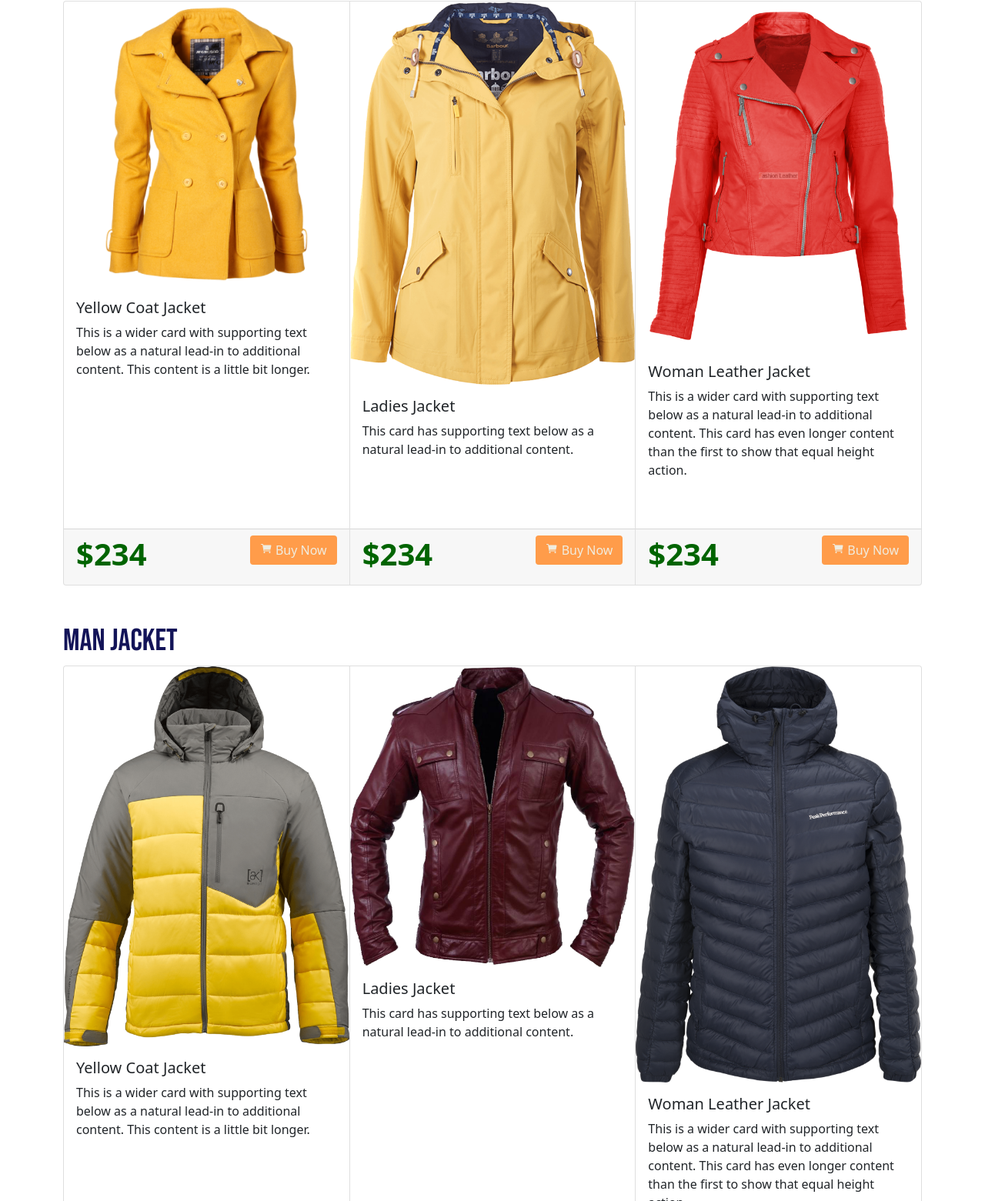
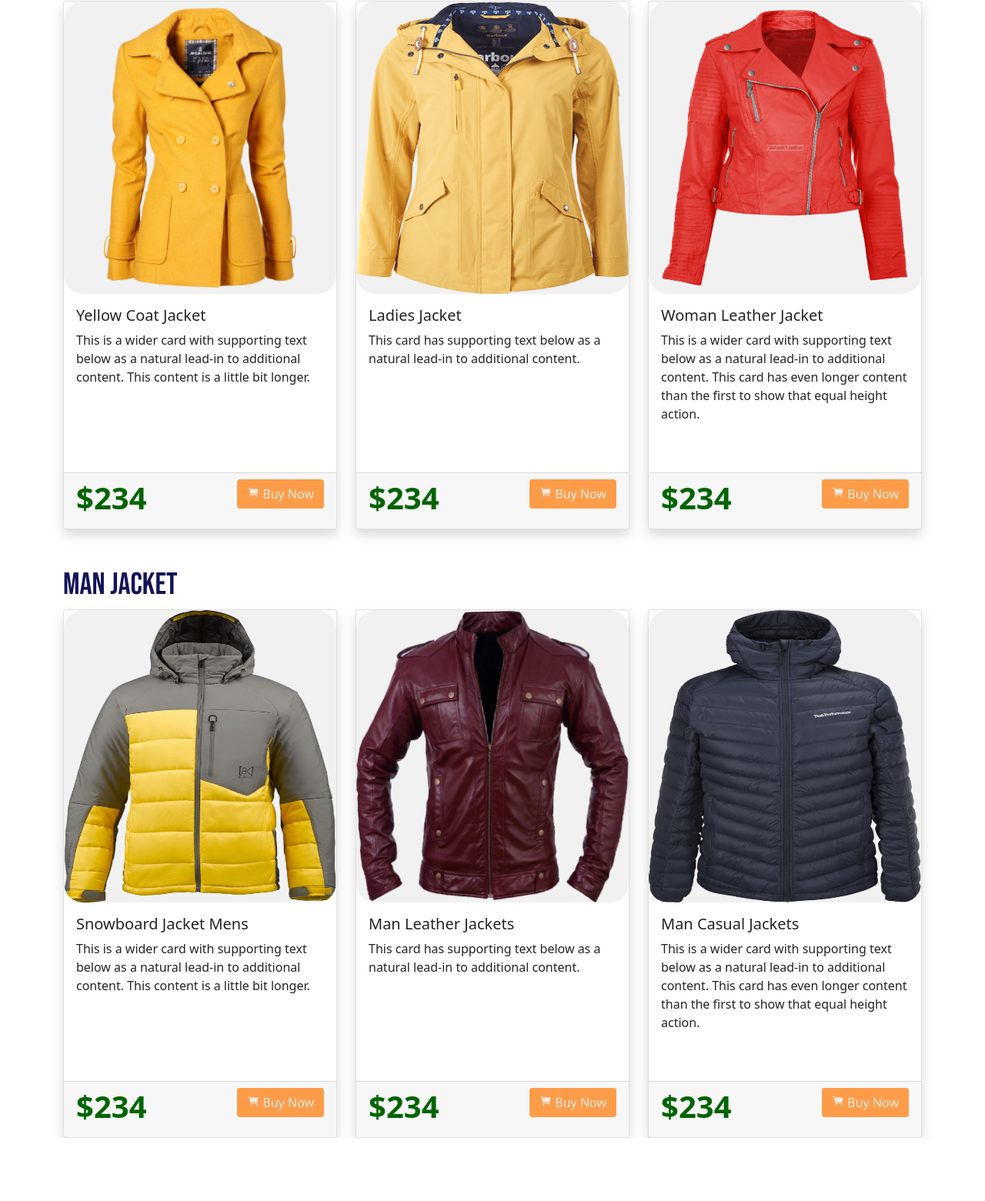
Before and after one commit to shamim-a/penguin-fashion, a plain HTML site: page index.html in a window 1280 px wide. Shown: the part 751-2312 px from the top of the page at 77% size. After the commit the page ends 2230 px from the top, so only its background shows below. Drawn offline with nearby package versions, Linux system fonts and the light colour scheme.

Commit message:
last commit

```diff
--- a/css/style.css
+++ b/css/style.css
@@ -1,31 +1,49 @@
-.welcome-h1{
+.welcome-h1 {
     font-style: normal;
     font-size: 90px;
     line-height: 85px;
-    font-family:'Bebas Neue', cursive;
+    font-family: 'Bebas Neue', cursive;
     margin-top: 20px;
 }
-.penguin{
+
+.penguin {
     color: #91c251;
 }
-#winter{
+
+#winter {
     color: #131458;
 }
-.col-6 p{
+
+.col-6 p {
     font-family: sans-serif;
 }
-.button{
+
+.button {
     color: #f0ecdf;
     background-color: #ff9c4a;
 }
-#Jacket{
+
+#Jacket {
     color: #131458;
-    font-family:'Bebas Neue', cursive;
+    font-family: 'Bebas Neue', cursive;
 }
-.penguin-winter-center{
+
+.penguin-winter-center {
     margin-top: 5rem;
 }
-.cart-price{
+
+.cart-price {
     color: darkgreen;
     font-weight: 700;
 }
+
+.man-jacket-card {
+    padding: 0 20px;
+}
+
+.image-style {
+    width: 100%;
+    height: 380px;
+    background: #F1F1F1;
+    border-radius: 25px;
+}
--- a/index.html
+++ b/index.html
@@ -68,12 +68,13 @@
       </div>
     </section>
 
+
     <section class="mt-5">
       <h1 id="Jacket">WOMAN JACKET</h1>
-
-      <div class="card-group">
-        <div class="card">
-          <img src="Image/yello_jacket.png" class="card-img-top" alt="">
+      <div class="row row-cols-1 row-cols-md-3 g-4">
+        <div class="col">
+          <div class="card h-100 rounded shadow">
+            <img src="Image/yello_jacket.png" class="card-img-top image-style" alt="">
             <div class="card-body">
               <h5 class="card-title">Yellow Coat Jacket</h5>
               <p class="card-text">This is a wider card with supporting text below as a natural lead-in to additional
@@ -92,8 +93,10 @@
               </div>
             </div>
           </div>
-        <div class="card">
-          <img src="Image/Ladies_jacket.png" class="card-img-top" alt="">
+        </div>
+        <div class="col">
+          <div class="card h-100 rounded shadow">
+            <img src="Image/Ladies_jacket.png" class="card-img-top image-style"  id="card-image-height_width" alt="">
             <div class="card-body">
               <h5 class="card-title">Ladies Jacket</h5>
               <p class="card-text">This card has supporting text below as a natural lead-in to additional content.</p>
@@ -111,8 +114,10 @@
               </div>
             </div>
           </div>
-        <div class="card">
-          <img src="Image/Woman_Leather-Jacket.png" class="card-img-top" alt="">
+        </div>
+        <div class="col">
+          <div class="card h-100 rounded shadow ">
+            <img src="Image/Woman_Leather-Jacket.png" class="card-img-top image-style" alt="">
             <div class="card-body">
               <h5 class="card-title">Woman Leather Jacket</h5>
               <p class="card-text">This is a wider card with supporting text below as a natural lead-in to additional
@@ -132,17 +137,18 @@
             </div>
           </div>
         </div>
+      </div>
 
     </section>
 
     <section class="mt-5">
       <h1 id="Jacket">MAN JACKET</h1>
-
-      <div class="card-group">
-        <div class="card">
-          <img src="Image/Mens_Snowboard-Jacket.png" class="card-img-top" alt="">
+      <div class="row row-cols-1 row-cols-md-3 g-4">
+        <div class="col">
+          <div class="card h-100 rounded shadow ">
+            <img src="Image/Mens_Snowboard-Jacket.png" class="card-img-top image-style" alt="">
             <div class="card-body">
-            <h5 class="card-title">Yellow Coat Jacket</h5>
+              <h5 class="card-title">Snowboard Jacket Mens</h5>
               <p class="card-text">This is a wider card with supporting text below as a natural lead-in to additional
                 content. This content is a little bit longer.</p>
             </div>
@@ -159,10 +165,12 @@
               </div>
             </div>
           </div>
-        <div class="card">
-          <img src="Image/Man_Leather-Jackets.png" class="card-img-top" alt="">
+        </div>
+        <div class="col">
+          <div class="card h-100 rounded shadow ">
+            <img src="Image/Man_Leather-Jackets.png" class="card-img-top image-style" alt="">
             <div class="card-body">
-            <h5 class="card-title">Ladies Jacket</h5>
+              <h5 class="card-title">Man Leather Jackets</h5>
               <p class="card-text">This card has supporting text below as a natural lead-in to additional content.</p>
             </div>
             <div class="card-footer d-flex justify-content-between mt-5">
@@ -178,10 +186,12 @@
               </div>
             </div>
           </div>
-        <div class="card">
-          <img src="Image/Man_Casual-Jackets.png" class="card-img-top" alt="">
+        </div>
+        <div class="col">
+          <div class="card h-100 rounded shadow ">
+            <img src="Image/Man_Casual-Jackets.png" class="card-img-top image-style" alt="">
             <div class="card-body">
-            <h5 class="card-title">Woman Leather Jacket</h5>
+              <h5 class="card-title">Man Casual Jackets</h5>
               <p class="card-text">This is a wider card with supporting text below as a natural lead-in to additional
                 content. This card has even longer content than the first to show that equal height action.</p>
             </div>
@@ -195,6 +205,7 @@
                     <ion-icon name="cart"></ion-icon>
                   </span> Buy Now
                 </a>
+              </div>
             </div>
           </div>
         </div>
```
Lines whose indentation alone changed are shown as unchanged.
